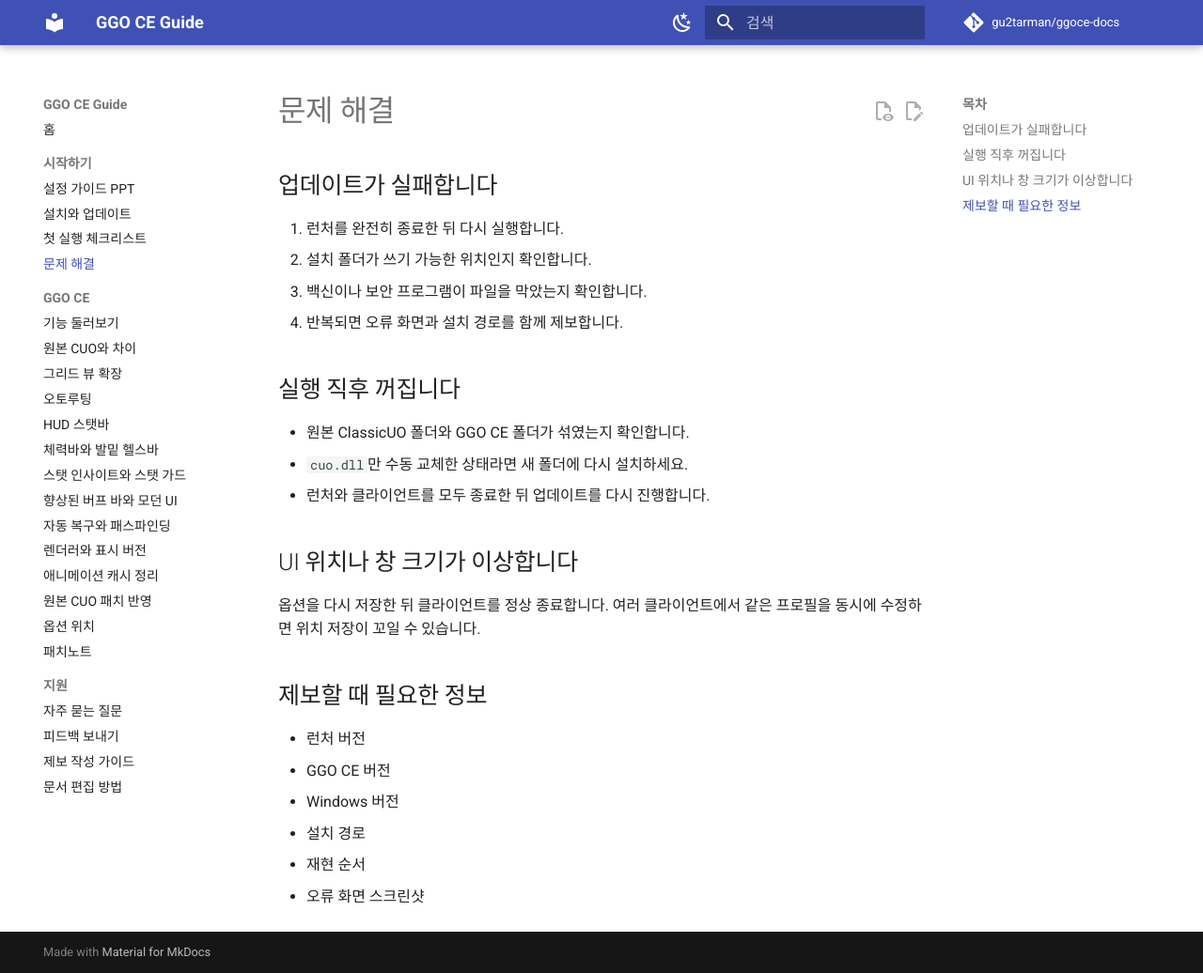
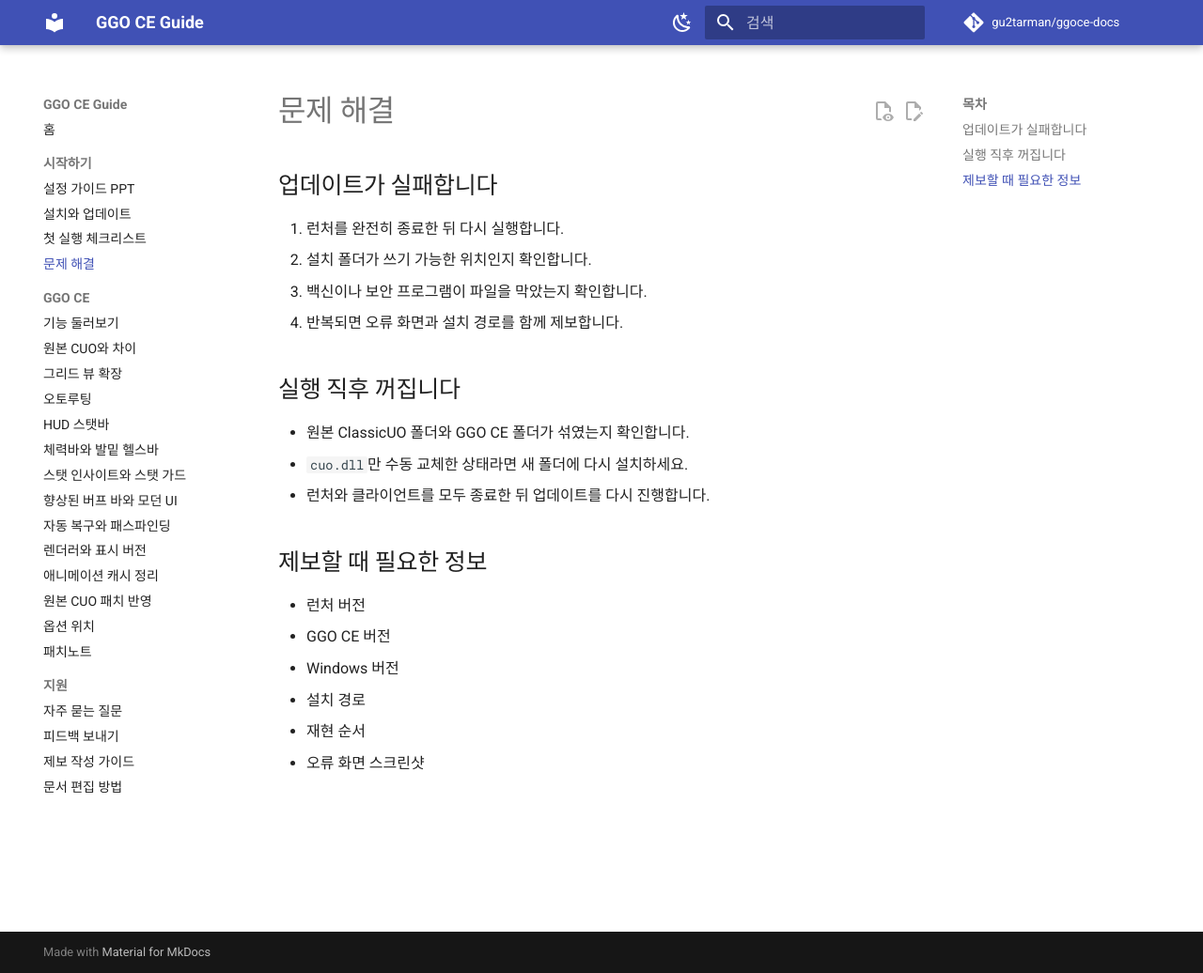
Before and after one commit to gu2tarman/ggoce-docs, an MkDocs documentation site: the page built from docs/install/troubleshooting.md, in a window 1280 px wide and 1036 px high. Shown: the whole window at 94% size. Built offline with MkDocs 1.6.1 and Material for MkDocs 9.7.7, drawn with Linux system fonts in a browser that asks for light colours; comment, search, counter and statistics services are not loaded.

Commit message:
docs: update docs/install/troubleshooting.md

```diff
--- a/docs/install/troubleshooting.md
+++ b/docs/install/troubleshooting.md
@@ -1,7 +1,6 @@
 ---
 title: 문제 해결
 ---
-
 # 문제 해결
 
 ## 업데이트가 실패합니다
@@ -17,9 +16,7 @@ title: 문제 해결
 - `cuo.dll`만 수동 교체한 상태라면 새 폴더에 다시 설치하세요.
 - 런처와 클라이언트를 모두 종료한 뒤 업데이트를 다시 진행합니다.
 
-## UI 위치나 창 크기가 이상합니다
 
-옵션을 다시 저장한 뒤 클라이언트를 정상 종료합니다. 여러 클라이언트에서 같은 프로필을 동시에 수정하면 위치 저장이 꼬일 수 있습니다.
 
 ## 제보할 때 필요한 정보
 
```
